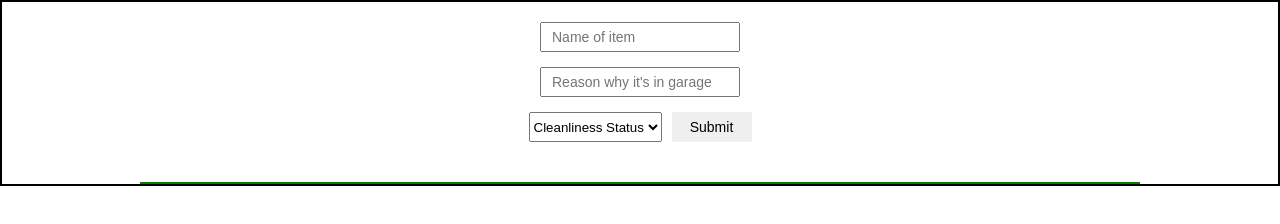
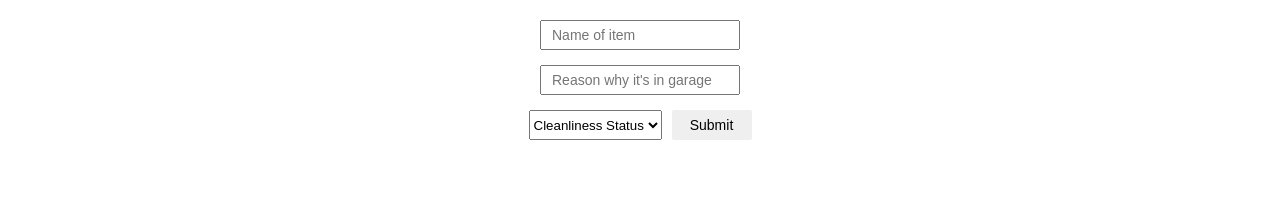
Before and after one commit to buji405/garage-bin, a website: page public/index.html in a window 1280 px wide. Drawn offline with nearby package versions, Linux system fonts and the light colour scheme; no server answers.

Commit message:
take off borders

```diff
--- a/public/styles.css
+++ b/public/styles.css
@@ -11,7 +11,6 @@ body {
   display: flex;
   align-items: center;
   flex-direction: column;
-  border: 2px solid black;
 }
 
 .garage {
@@ -20,7 +19,6 @@ body {
   justify-content: center;
   min-width: 1000px;
   max-width: 1000px;
-  border: 1px solid green;
   background-color: lightgrey;
 }
 
@@ -63,7 +61,6 @@ body {
   display: flex;
   flex-direction: column;
   justify-content: center;
-  border: 1px solid orange;
   border-radius: 2px;
   width: 20%;
   padding: 10px;
```
